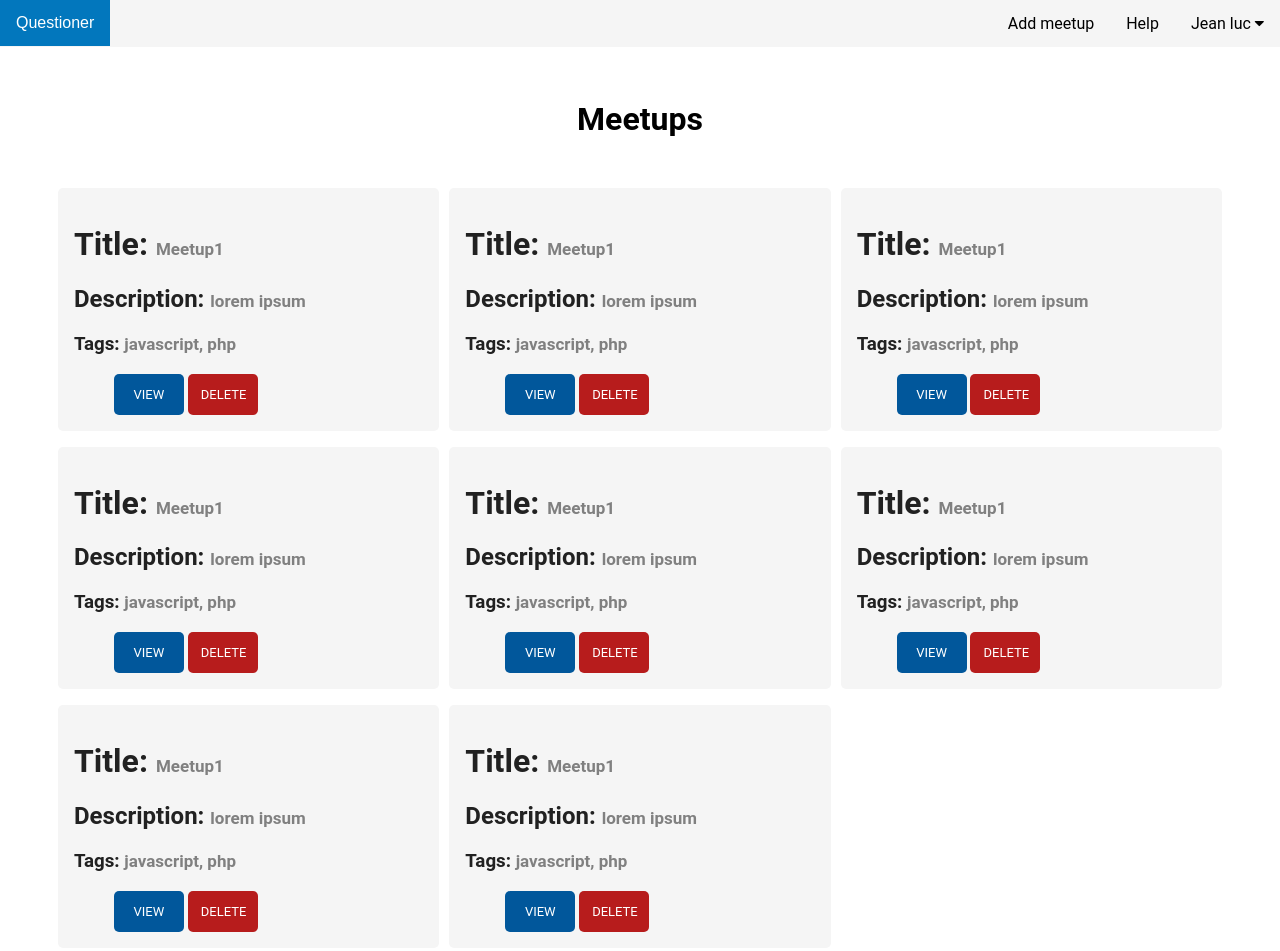
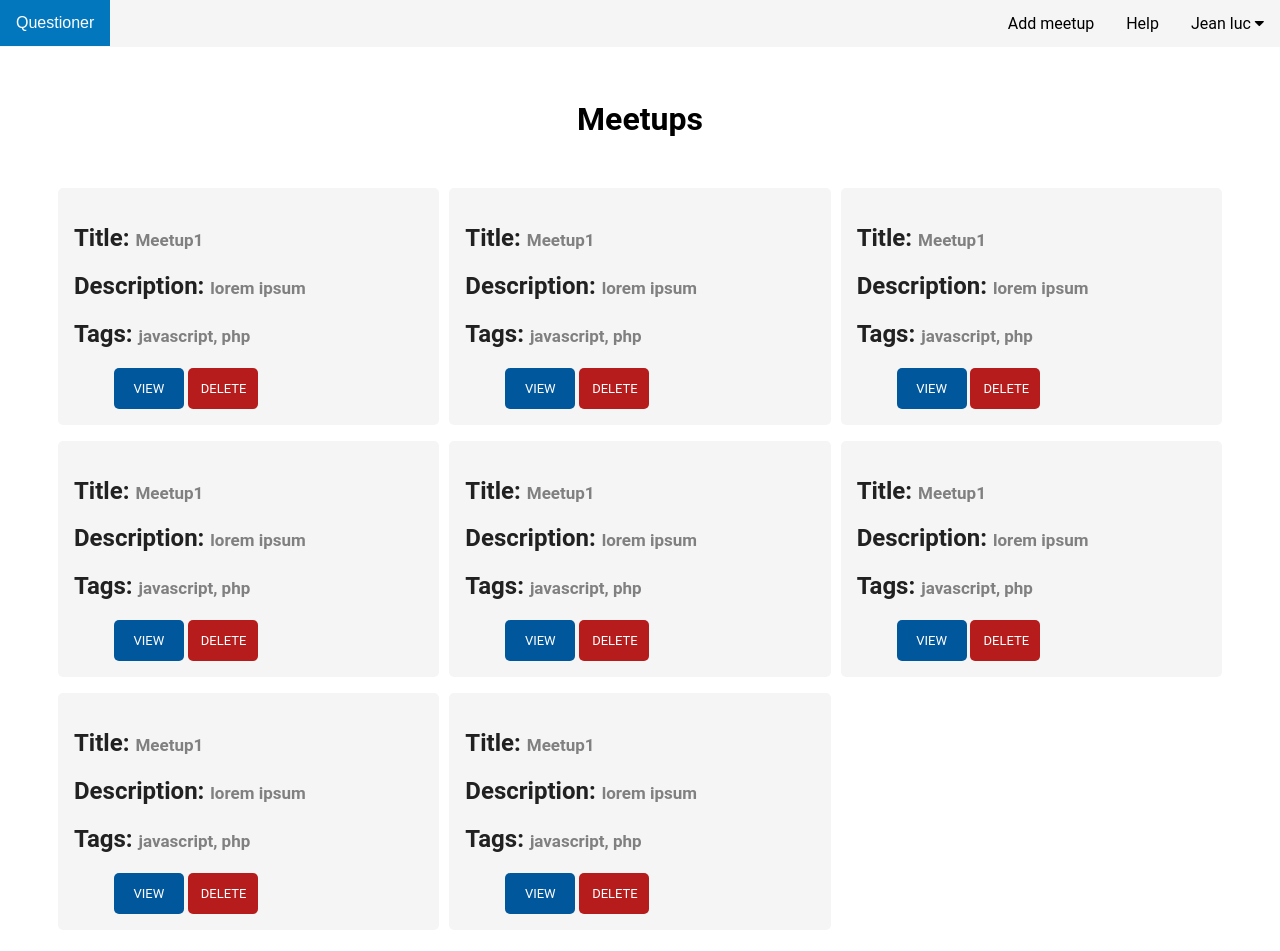
Before and after one commit to luc-tuyishime/Questioner, a website: page home.html in a window 1280 px wide. Shown: the top 951 px of the page. Drawn offline with Linux system fonts and the light colour scheme.

Commit message:
[feature 162755087] Make font size consistent

```diff
--- a/home.html
+++ b/home.html
@@ -29,58 +29,58 @@
          <h1 class="meetups-title">Meetups</h1>
          <div class="meetups-wrapper">
             <div class="meetup-grid">
-               <h1>Title: <span class="text-meetup">Meetup1</span></h1>
+               <h2>Title: <span class="text-meetup">Meetup1</span></h2>
                <h2>Description: <span class="text-meetup">lorem ipsum</span></h2>
-               <h3>Tags: <span class="text-meetup">javascript, php</span></h3>
+               <h2>Tags: <span class="text-meetup">javascript, php</span></h2>
                <a href="meetup1.html"><button class="btn-open-home">View</button></a>
                <button class="btn-delete">Delete</button>
             </div>
             <div class="meetup-grid">
-               <h1>Title: <span class="text-meetup">Meetup1</span></h1>
+               <h2>Title: <span class="text-meetup">Meetup1</span></h2>
                <h2>Description: <span class="text-meetup">lorem ipsum</span></h2>
-               <h3>Tags: <span class="text-meetup">javascript, php</span></h3>
+               <h2>Tags: <span class="text-meetup">javascript, php</span></h2>
                <a href="meetup1.html"><button class="btn-open-home">View</button></a>
                <button class="btn-delete">Delete</button>
             </div>
             <div class="meetup-grid">
-               <h1>Title: <span class="text-meetup">Meetup1</span></h1>
+               <h2>Title: <span class="text-meetup">Meetup1</span></h2>
                <h2>Description: <span class="text-meetup">lorem ipsum</span></h2>
-               <h3>Tags: <span class="text-meetup">javascript, php</span></h3>
+               <h2>Tags: <span class="text-meetup">javascript, php</span></h2>
                <a href="meetup1.html"><button class="btn-open-home">View</button></a>
                <button class="btn-delete">Delete</button>
             </div>
             <div class="meetup-grid">
-               <h1>Title: <span class="text-meetup">Meetup1</span></h1>
+               <h2>Title: <span class="text-meetup">Meetup1</span></h2>
                <h2>Description: <span class="text-meetup">lorem ipsum</span></h2>
-               <h3>Tags: <span class="text-meetup">javascript, php</span></h3>
+               <h2>Tags: <span class="text-meetup">javascript, php</span></h2>
                <a href="meetup1.html"><button class="btn-open-home">View</button></a>
                <button class="btn-delete">Delete</button>
             </div>
             <div class="meetup-grid">
-               <h1>Title: <span class="text-meetup">Meetup1</span></h1>
+               <h2>Title: <span class="text-meetup">Meetup1</span></h2>
                <h2>Description: <span class="text-meetup">lorem ipsum</span></h2>
-               <h3>Tags: <span class="text-meetup">javascript, php</span></h3>
+               <h2>Tags: <span class="text-meetup">javascript, php</span></h2>
                <a href="meetup1.html"><button class="btn-open-home">View</button></a>
                <button class="btn-delete">Delete</button>
             </div>
             <div class="meetup-grid">
-               <h1>Title: <span class="text-meetup">Meetup1</span></h1>
+               <h2>Title: <span class="text-meetup">Meetup1</span></h2>
                <h2>Description: <span class="text-meetup">lorem ipsum</span></h2>
-               <h3>Tags: <span class="text-meetup">javascript, php</span></h3>
+               <h2>Tags: <span class="text-meetup">javascript, php</span></h2>
                <a href="meetup1.html"><button class="btn-open-home">View</button></a>
                <button class="btn-delete">Delete</button>
             </div>
             <div class="meetup-grid">
-               <h1>Title: <span class="text-meetup">Meetup1</span></h1>
+               <h2>Title: <span class="text-meetup">Meetup1</span></h2>
                <h2>Description: <span class="text-meetup">lorem ipsum</span></h2>
-               <h3>Tags: <span class="text-meetup">javascript, php</span></h3>
+               <h2>Tags: <span class="text-meetup">javascript, php</span></h2>
                <a href="meetup1.html"><button class="btn-open-home">View</button></a>
                <button class="btn-delete">Delete</button>
             </div>
             <div class="meetup-grid">
-               <h1>Title: <span class="text-meetup">Meetup1</span></h1>
+               <h2>Title: <span class="text-meetup">Meetup1</span></h2>
                <h2>Description: <span class="text-meetup">lorem ipsum</span></h2>
-               <h3>Tags: <span class="text-meetup">javascript, php</span></h3>
+               <h2>Tags: <span class="text-meetup">javascript, php</span></h2>
                <a href="meetup1.html"><button class="btn-open-home">View</button></a>
                <button class="btn-delete">Delete</button>
             </div>
```
